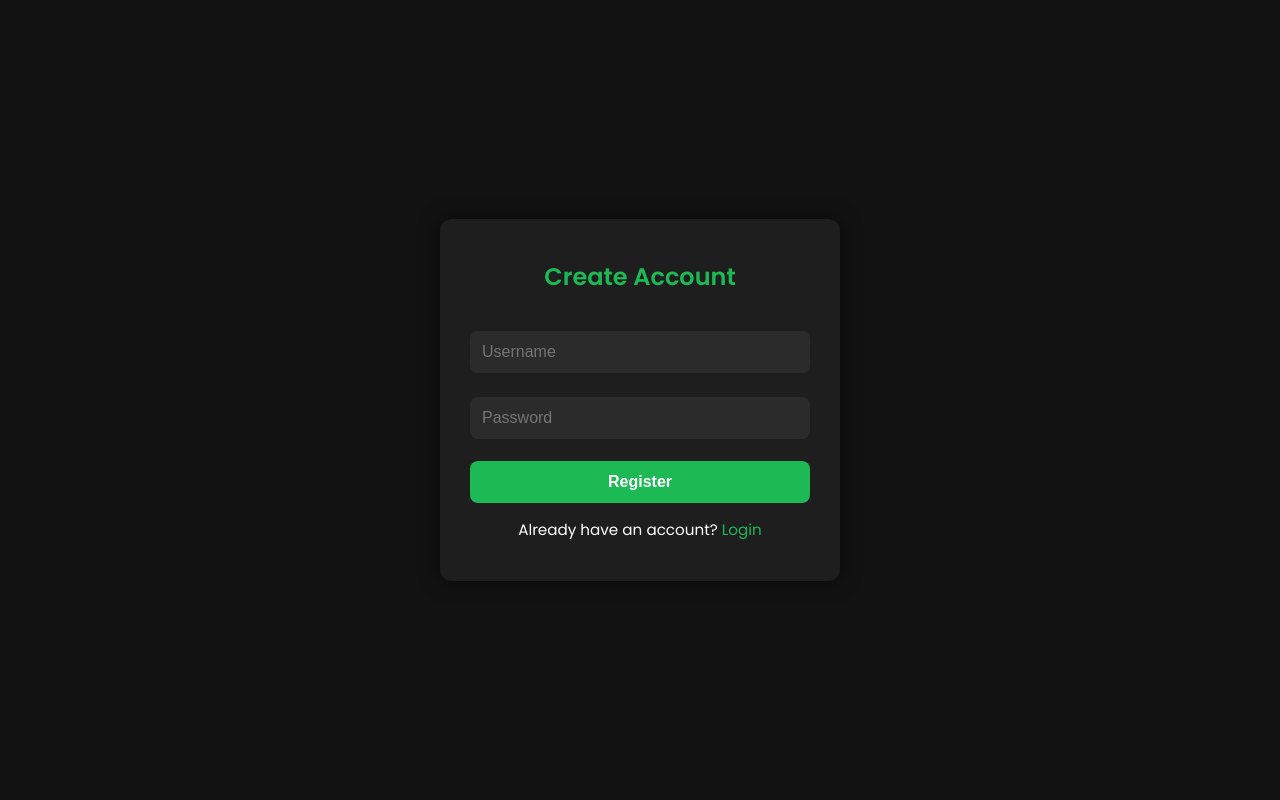
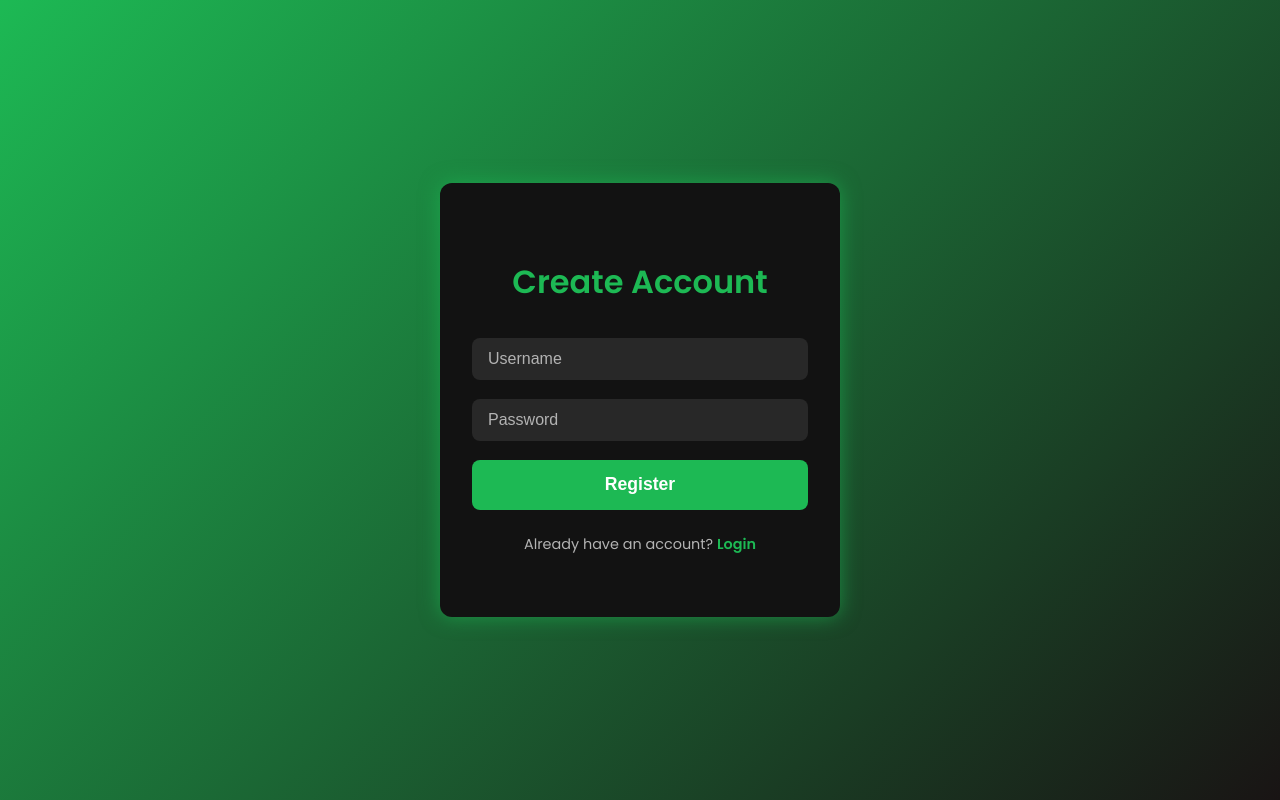
Before and after one commit to MenukaSankalpa/spotify_clone, a PHP site: page /register.php in a window 1280 px wide. Run offline with PHP 8.4, Linux system fonts and the light colour scheme.

Commit message:
register.php updated

```diff
--- a/register.php
+++ b/register.php
@@ -1,111 +1,146 @@
 <?php
 require 'db.php';
+
+$error = '';
+
 if ($_SERVER['REQUEST_METHOD'] == 'POST') {
-    $username = $_POST['username'];
-    $password = password_hash($_POST['password'], PASSWORD_DEFAULT);
+    $username = trim($_POST['username']);
+    $password_raw = $_POST['password'];
+
+    if ($username === '' || $password_raw === '') {
+        $error = "Please fill in all fields.";
+    } else {
+        // Check if username already exists
+        $stmt = $conn->prepare("SELECT id FROM users WHERE username = ?");
+        $stmt->bind_param("s", $username);
+        $stmt->execute();
+        $stmt->store_result();
+
+        if ($stmt->num_rows > 0) {
+            $error = "Username already taken, please choose another.";
+        } else {
+            // Insert new user
+            $password = password_hash($password_raw, PASSWORD_DEFAULT);
             $stmt = $conn->prepare("INSERT INTO users (username, password) VALUES (?, ?)");
             $stmt->bind_param("ss", $username, $password);
-    $stmt->execute();
+            if ($stmt->execute()) {
                 header("Location: index.php");
                 exit();
+            } else {
+                $error = "Error occurred while registering. Please try again.";
+            }
+        }
+        $stmt->close();
+    }
 }
 ?>
 
 <!DOCTYPE html>
 <html lang="en">
 <head>
-    <meta charset="UTF-8">
+<meta charset="UTF-8" />
 <title>Register - SpotifyTunes</title>
-    <link href="https://fonts.googleapis.com/css2?family=Poppins:wght@400;600&display=swap" rel="stylesheet">
+<link href="https://fonts.googleapis.com/css2?family=Poppins:wght@400;600&display=swap" rel="stylesheet" />
 <style>
-        * {
+  /* Reset & base */
+  *, *::before, *::after {
     box-sizing: border-box;
+  }
+  body {
     margin: 0;
-            padding: 0;
-        }
-
-        body {
     font-family: 'Poppins', sans-serif;
-            background-color: #121212;
-            color: white;
+    background: linear-gradient(135deg, #1db954 0%, #191414 100%);
+    color: #fff;
     display: flex;
     justify-content: center;
     align-items: center;
-            min-height: 100vh;
+    height: 100vh;
   }
-
   .container {
-            background-color: #1e1e1e;
-            padding: 40px 30px;
+    background: #121212;
+    padding: 3rem 2rem;
     border-radius: 12px;
-            box-shadow: 0 0 20px rgba(0,0,0,0.5);
+    box-shadow: 0 0 20px rgba(29, 185, 84, 0.6);
     width: 100%;
     max-width: 400px;
     text-align: center;
   }
-
   h2 {
-            margin-bottom: 25px;
+    margin-bottom: 2rem;
+    font-weight: 600;
+    font-size: 2rem;
     color: #1DB954;
   }
-
+  form {
+    display: flex;
+    flex-direction: column;
+    gap: 1.2rem;
+  }
   input {
-            width: 100%;
-            padding: 12px;
-            margin: 12px 0;
+    padding: 0.75rem 1rem;
+    font-size: 1rem;
+    border-radius: 8px;
     border: none;
-            border-radius: 8px;
-            background-color: #2b2b2b;
-            color: white;
-            font-size: 1rem;
+    background: #282828;
+    color: #fff;
+    transition: background 0.3s ease;
   }
-
+  input::placeholder {
+    color: #b3b3b3;
+  }
   input:focus {
     outline: 2px solid #1DB954;
+    background: #333;
   }
-
   button {
-            background-color: #1DB954;
-            color: white;
+    background: #1DB954;
     border: none;
-            padding: 12px;
-            width: 100%;
+    padding: 0.9rem;
     border-radius: 8px;
+    color: #fff;
     font-weight: 600;
-            font-size: 1rem;
+    font-size: 1.1rem;
     cursor: pointer;
-            margin-top: 10px;
-            transition: background-color 0.3s ease;
+    transition: background 0.3s ease;
   }
-
   button:hover {
-            background-color: #17a94a;
+    background: #17a94a;
   }
-
   p {
-            margin-top: 15px;
-            font-size: 0.95rem;
+    margin-top: 1.5rem;
+    font-size: 0.9rem;
+    color: #b3b3b3;
   }
-
   a {
     color: #1DB954;
     text-decoration: none;
+    font-weight: 600;
   }
-
   a:hover {
     text-decoration: underline;
+  }
+  .error {
+    background: #ff4c4c;
+    color: #fff;
+    padding: 0.8rem;
+    border-radius: 8px;
+    margin-bottom: 1.5rem;
+    font-weight: 600;
   }
 </style>
 </head>
 <body>
   <div class="container">
     <h2>Create Account</h2>
-        <form method="POST">
-            <input type="text" name="username" placeholder="Username" required>
-            <input type="password" name="password" placeholder="Password" required>
+    <?php if ($error): ?>
+      <div class="error"><?php echo htmlspecialchars($error); ?></div>
+    <?php endif; ?>
+    <form method="POST" autocomplete="off">
+      <input type="text" name="username" placeholder="Username" required value="<?php echo isset($username) ? htmlspecialchars($username) : ''; ?>" />
+      <input type="password" name="password" placeholder="Password" required />
       <button type="submit">Register</button>
+    </form>
     <p>Already have an account? <a href="index.php">Login</a></p>
-        </form>
   </div>
 </body>
 </html>
```
Lines whose indentation alone changed are shown as unchanged.
